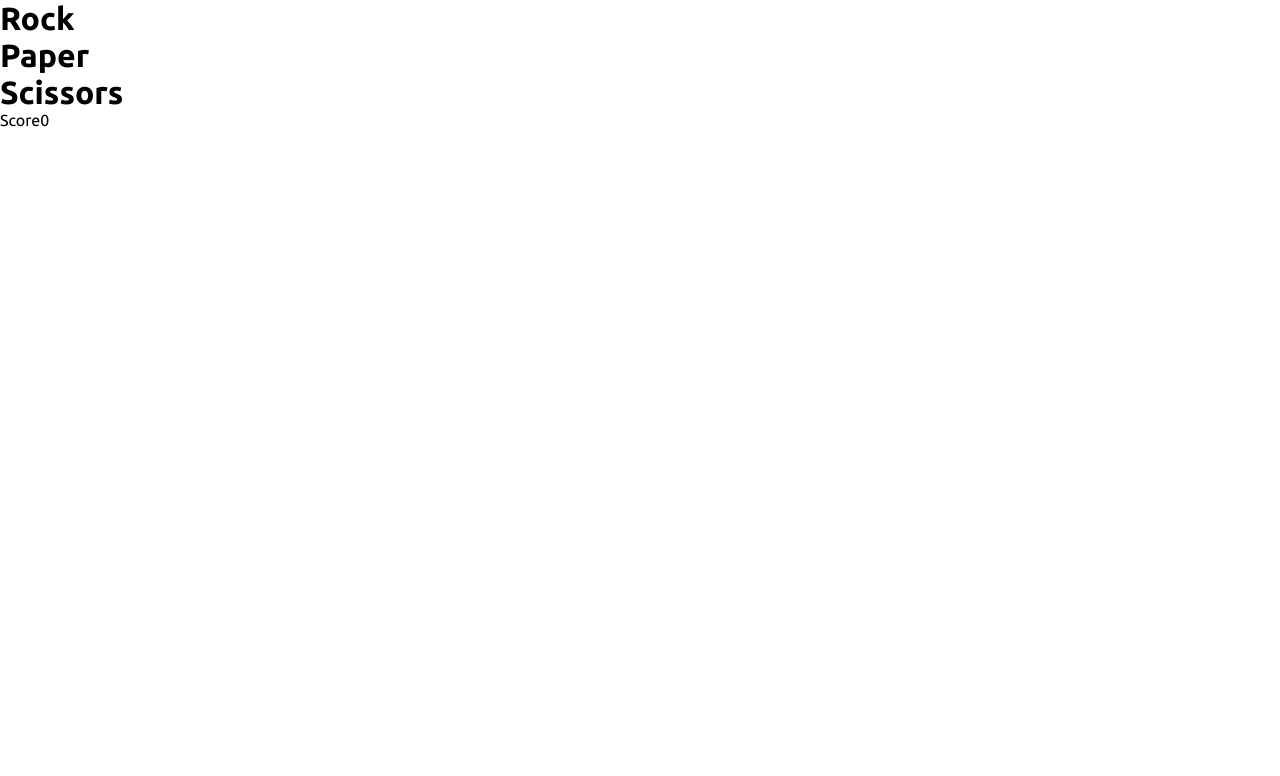
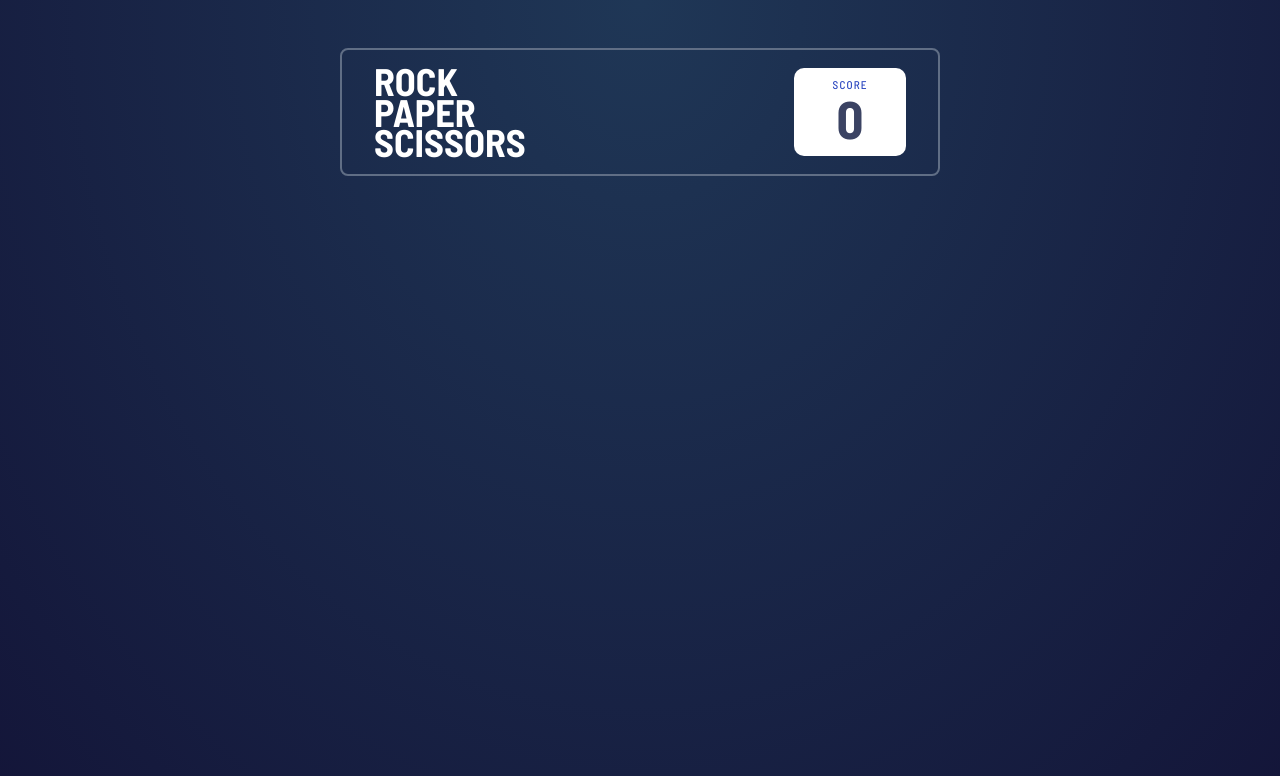
Before and after one commit to Aryan-ki-codepanti/rock-paper-scissors-app-fm, a React (Create React App) app: page / in a window 1280 px wide. Shown: the top 776 px of the page. Built offline with nearby package versions, Linux system fonts and the light colour scheme.

Commit message:
Added header

```diff
--- a/src/App.css
+++ b/src/App.css
@@ -1,4 +1,4 @@
-@import url("https://fonts.googleapis.com/css2?family=Ubuntu:ital,wght@0,300;0,400;0,500;0,700;1,300;1,400;1,500;1,700&display=swap");
+@import url("https://fonts.googleapis.com/css2?family=Barlow+Semi+Condensed:ital,wght@0,100;0,200;0,300;0,400;0,500;0,600;0,700;0,800;0,900;1,100;1,200;1,300;1,400;1,500;1,600;1,700;1,800;1,900&display=swap");
 
 *,
 *::before,
@@ -6,5 +6,29 @@
     margin: 0;
     padding: 0;
     box-sizing: border-box;
-    font-family: "Ubuntu";
+    font-family: "Barlow Semi Condensed";
 }
+
+:root {
+    --Dark_Text: hsl(229, 25%, 31%);
+    --Score_Text: hsl(229, 64%, 46%);
+    --Header_Outline: hsl(217, 16%, 45%);
+}
+
+.App {
+    min-height: 100vh;
+    background-image: radial-gradient(
+        ellipse at top,
+        hsl(214, 47%, 23%),
+        hsl(237, 49%, 15%)
+    );
+    background-repeat: no-repeat;
+    background-position: top;
+
+    padding-top: 3em;
+}
+
+.container {
+    max-width: 600px;
+    margin: auto;
+}
--- a/src/Components/Header/Header.css
+++ b/src/Components/Header/Header.css
@@ -0,0 +1,37 @@
+.Header {
+    display: flex;
+    align-items: center;
+    justify-content: space-between;
+    border: 2px solid var(--Header_Outline);
+    border-radius: 8px;
+    padding: 1em 2em;
+    text-transform: uppercase;
+}
+
+.Header .title {
+    color: white;
+    font-size: 1.2rem;
+    line-height: 0.8;
+    font-weight: 700;
+}
+
+.Header .score {
+    display: flex;
+    flex-direction: column;
+    align-items: center;
+    background: white;
+    padding: 0.6em 2.4em 0.4em;
+    border-radius: 10px;
+}
+.Header .score span:nth-of-type(1) {
+    color: var(--Score_Text);
+    font-weight: 500;
+    font-size: 0.7rem;
+    letter-spacing: 0.1em;
+}
+.Header .score span:nth-of-type(2) {
+    color: var(--Dark_Text);
+    font-weight: 700;
+    margin-top: -0.1em;
+    font-size: 3.3rem;
+}
```
